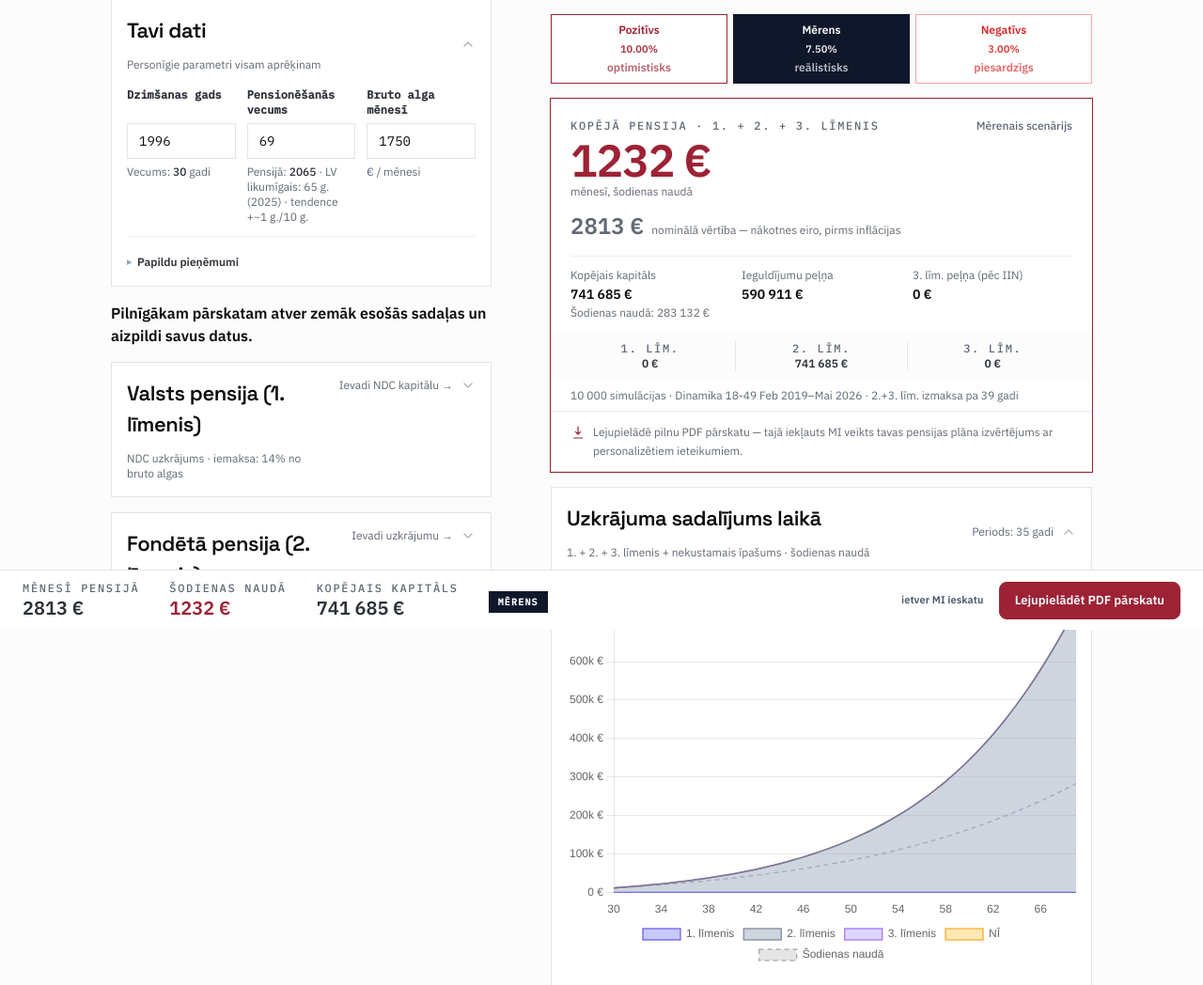
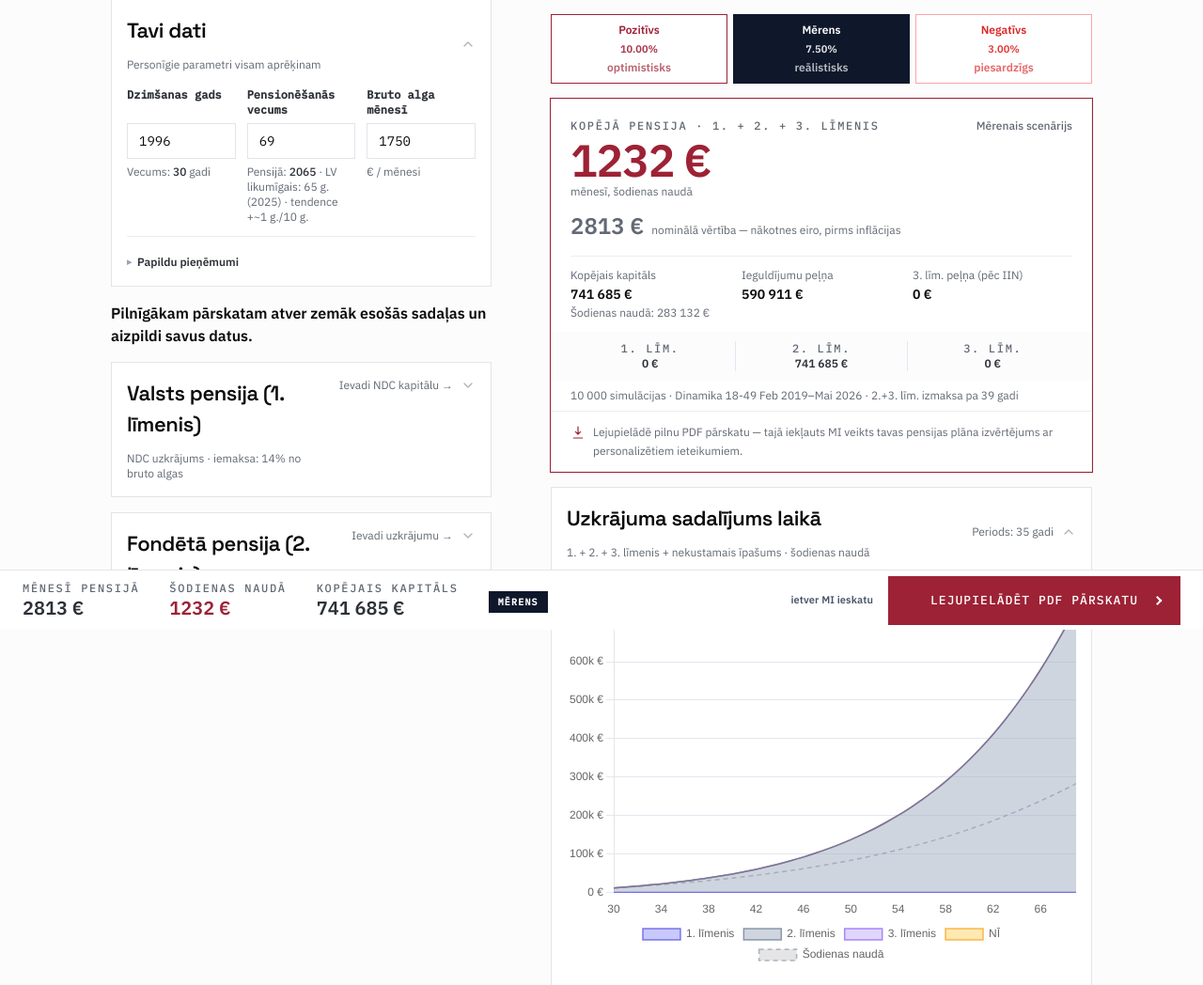
Before and after one commit to Egoitss/latvian_pension_calculator, a Flask app: page / in a window 1280 px wide. Shown: the part 130-1178 px from the top of the page at 94% size. Run offline with Flask 3, Linux system fonts and the light colour scheme.

Commit message:
Three-variant button system across all four properties
o-buttons.css defines Primary, Secondary and Tertiary and ships
byte-identical to all four. Every CTA now uses one of them and the
bespoke rules they replaced are deleted: 21 on oats.lv, 7 on bmx, 3 on
pension, 7 in the estimator.

Anything that is not one of the three is not a button in this system.
Segmented toggles (the language pill, the scenario switch), tabs, the
header burger and filter chips are controls with their own affordances
and keep their own styling.

The stylesheet loads after each property's own. That is not enough on
its own: oats.lv carries '.c-root a { color: inherit; text-decoration:
none }' at (0,1,1), which outranks a bare .o-btn at (0,1,0) whatever
the order, and rendered the hero CTA's label in ink on red while eating
the tertiary underline. The two inherited properties are restated with
element-qualified selectors that match that specificity.

The arrow is drawn from borders in ::after, so no call site carries
icon markup for it.

```diff
--- /dev/null
+++ b/static/css/o-buttons.css
@@ -0,0 +1,113 @@
+/* o-buttons.css — the three OATS button variants. Byte-identical on
+   oats.lv, oats.lv/tame/, pension.oats.lv and bmx.oats.lv, so a button
+   looks and behaves the same whichever property a visitor is on.
+
+   There are exactly three. Anything that is not one of them is not a
+   button in this system: segmented toggles (the language pill, the
+   scenario switch), tabs, the header burger and filter chips are
+   controls with their own affordances and keep their own styling.
+
+   Colours are literal rather than tokens because the four properties
+   name their variables differently and this file has to be identical
+   on all of them. #9d2235 is the brand red, #7a1a29 its dark shade. */
+
+.o-btn,
+.o-btn-2 {
+  position: relative;
+  display: flex;
+  align-items: center;
+  justify-content: center;
+  box-sizing: border-box;
+  width: 100%;
+  height: 52px;
+  /* Symmetric padding keeps the label optically centred despite the
+     arrow sitting inside the right edge. */
+  padding: 0 44px;
+  border: 1px solid transparent;
+  border-radius: 0;
+  font-family: "IBM Plex Mono", ui-monospace, monospace;
+  font-size: 13px;
+  font-weight: 500;
+  letter-spacing: 0.08em;
+  text-transform: uppercase;
+  text-decoration: none;
+  white-space: nowrap;
+  cursor: pointer;
+  transition: background 0.18s ease, color 0.18s ease,
+    border-color 0.18s ease;
+}
+
+.o-btn {
+  background: #9d2235;
+  border-color: #9d2235;
+  color: #fff;
+}
+.o-btn:hover:not(:disabled) {
+  background: #7a1a29;
+  border-color: #7a1a29;
+}
+
+.o-btn-2 {
+  background: transparent;
+  border-color: #9d2235;
+  color: #9d2235;
+}
+.o-btn-2:hover:not(:disabled) { background: rgba(157, 34, 53, 0.06); }
+
+.o-btn:disabled,
+.o-btn-2:disabled {
+  opacity: 0.45;
+  cursor: not-allowed;
+}
+
+/* Trailing arrow, inset 20px from the right edge. Drawn from borders
+   rather than shipped as an icon so the two variants can take it from
+   currentColor and no call site has to carry markup for it. */
+.o-btn::after,
+.o-btn-2::after {
+  content: "";
+  position: absolute;
+  top: 50%;
+  right: 20px;
+  width: 7px;
+  height: 7px;
+  border-top: 2px solid currentColor;
+  border-right: 2px solid currentColor;
+  transform: translateY(-50%) rotate(45deg);
+}
+
+/* Tertiary: a text link, not a box. Colour is inherited so it reads
+   correctly wherever it sits. */
+.o-btn-3 {
+  font-size: 14px;
+  text-decoration: underline;
+  text-decoration-thickness: 1px;
+  text-underline-offset: 3px;
+  cursor: pointer;
+  background: none;
+  border: 0;
+  padding: 0;
+}
+
+/* Element-qualified duplicates of the two inherited properties.
+   oats.lv carries `.c-root a { color: inherit; text-decoration: none }`
+   at (0,1,1), which outranks a bare `.o-btn` at (0,1,0) whatever the
+   load order: it rendered the hero CTA's label in ink on red and ate
+   the tertiary underline. These match that specificity, and this file
+   loads after each property's own stylesheet, so ties go to the
+   component. */
+a.o-btn,
+button.o-btn { color: #fff; text-decoration: none; }
+a.o-btn-2,
+button.o-btn-2 { color: #9d2235; text-decoration: none; }
+a.o-btn-3,
+button.o-btn-3 {
+  text-decoration: underline;
+  text-decoration-thickness: 1px;
+  text-underline-offset: 3px;
+}
+
+@media (prefers-reduced-motion: reduce) {
+  .o-btn,
+  .o-btn-2 { transition: none; }
+}
--- a/static/css/oats-theme.css
+++ b/static/css/oats-theme.css
@@ -383,13 +383,6 @@ thead th {
   font-size: 11px; font-weight: 600; color: #475569;
   letter-spacing: .01em; white-space: nowrap; text-align: right;
 }
-.mobile-bar .mb-download {
-  height: 40px; border: 1px solid #9D2235; border-radius: 8px;
-  padding: 0 16px; font-size: 13px; font-weight: 600; background: #9D2235;
-  color: #fff; cursor: pointer; white-space: nowrap;
-}
-.mobile-bar .mb-download:hover { background: #7A1A29; border-color: #7A1A29; }
-.mobile-bar .mb-download:disabled { opacity: .6; cursor: default; }
 .mobile-bar .mb-flash { animation: mbFade 200ms ease; }
 @keyframes mbFade { from { opacity: 0; } to { opacity: 1; } }
 
--- a/templates/base.html
+++ b/templates/base.html
@@ -85,6 +85,8 @@
   <!-- OATS theme — loaded after Tailwind to override design tokens -->
   <link rel="stylesheet"
         href="{{ url_for('static', filename='css/oats-theme.css', v=js_v) }}" />
+  <link rel="stylesheet"
+        href="{{ url_for('static', filename='css/o-buttons.css', v=js_v) }}" />
 </head>
 <body class="min-h-screen bg-slate-50 text-slate-900 font-sans antialiased">
 
--- a/templates/index.html
+++ b/templates/index.html
@@ -110,7 +110,7 @@
   </div>
   <div class="mb-right">
     <span class="mb-dl-note">{{ t("incl. AI review") }}</span>
-    <button id="mobileDownloadBtn" type="button" class="mb-download">
+    <button id="mobileDownloadBtn" type="button" class="o-btn">
       <span class="js-dl-label">{{ t("Download report PDF") }}</span>
     </button>
   </div>
```
